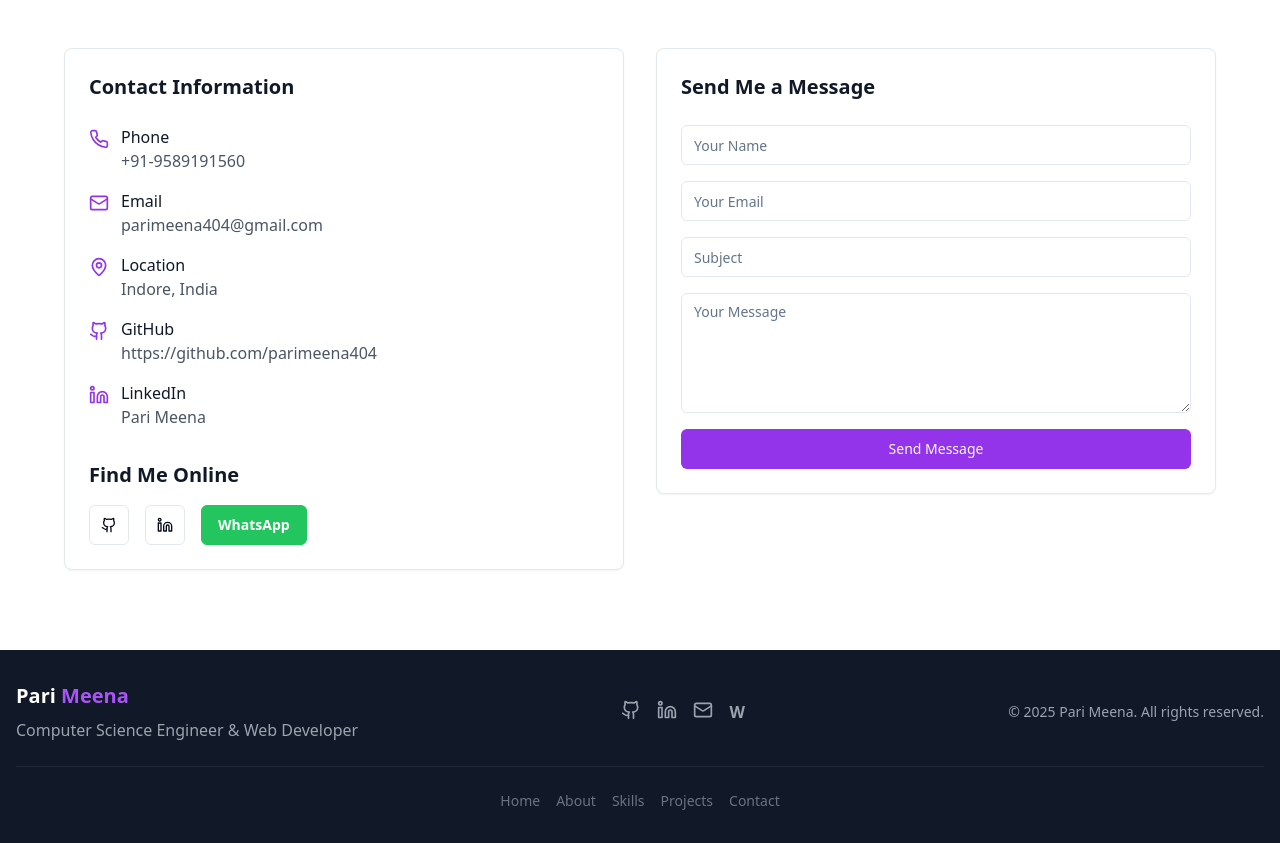
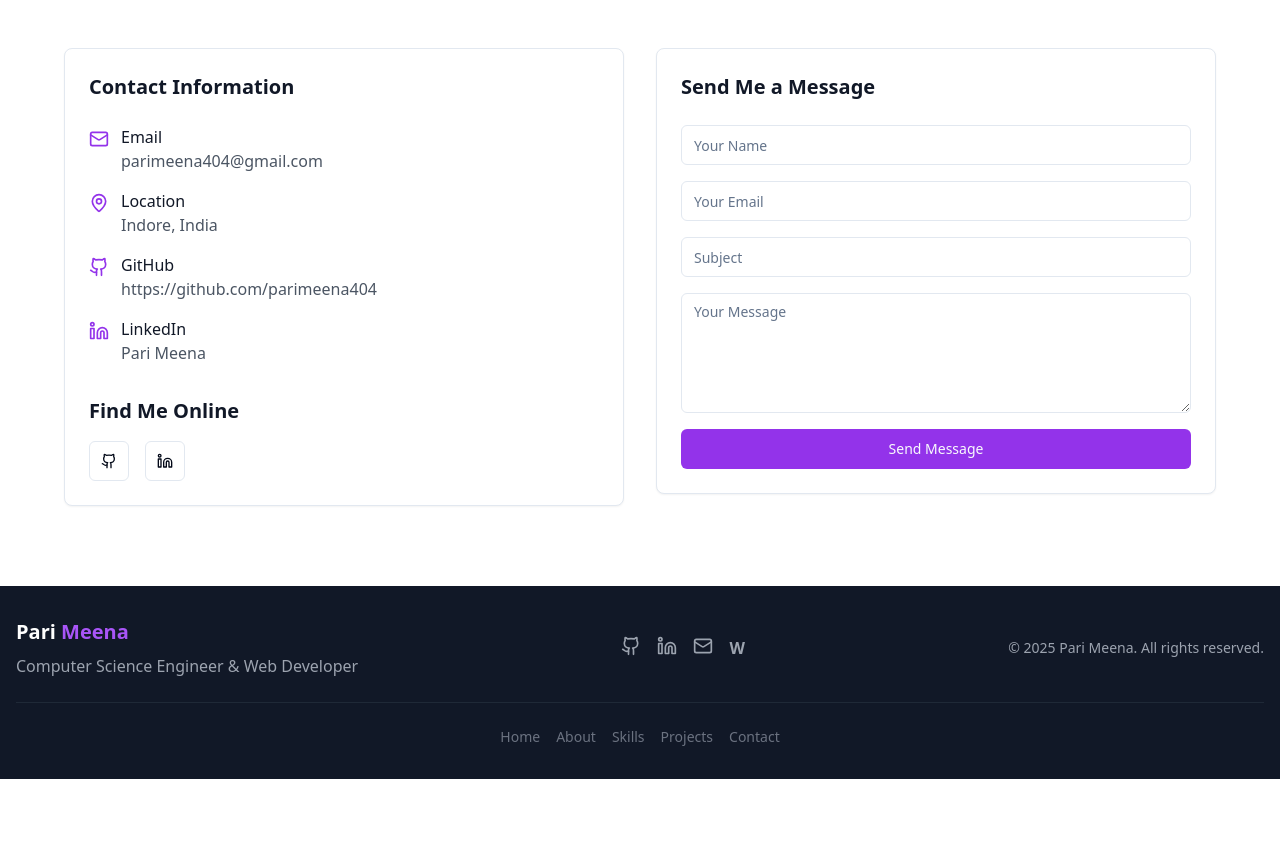
Before and after one commit to parimeena404/Pari-Portfolio-main, a Next.js app: page / in a window 1280 px wide. Shown: the part 8646-9489 px from the top of the page. After the commit the page ends 9425 px from the top, so only its background shows below. Built offline with nearby package versions, Linux system fonts and the light colour scheme; a web font is replaced by a local one.

Commit message:
Remove phone number and WhatsApp icon from contact section

```diff
--- a/components/contact.tsx
+++ b/components/contact.tsx
@@ -8,7 +8,7 @@ import { Card, CardContent } from "@/components/ui/card"
 import { Button } from "@/components/ui/button"
 import { Input } from "@/components/ui/input"
 import { Textarea } from "@/components/ui/textarea"
-import { PhoneIcon, MailIcon, MapPinIcon, GithubIcon, LinkedinIcon } from "lucide-react"
+import { MailIcon, MapPinIcon, GithubIcon, LinkedinIcon } from "lucide-react"
 import Link from "next/link"
 
 export default function Contact() {
@@ -74,12 +74,6 @@ export default function Contact() {
   }
 
   const contactInfo = [
-    {
-      icon: <PhoneIcon className="h-5 w-5 text-purple-600" />,
-      title: "Phone",
-      value: "+91-9589191560",
-      link: "tel:+919589191560",
-    },
     {
       icon: <MailIcon className="h-5 w-5 text-purple-600" />,
       title: "Email",
@@ -174,16 +168,6 @@ export default function Contact() {
                         <LinkedinIcon className="h-5 w-5" />
                       </Link>
                     </Button>
-                    <Button asChild variant="outline" className="bg-green-500 hover:bg-green-600 text-white border-green-500 hover:border-green-600">
-                      <Link
-                        href="https://wa.me/916261072872"
-                        target="_blank"
-                        rel="noopener noreferrer"
-                        className="flex items-center px-3 py-2"
-                      >
-                        <span className="font-semibold">WhatsApp</span>
-                      </Link>
-                    </Button>
                   </div>
                 </div>
               </CardContent>
```
